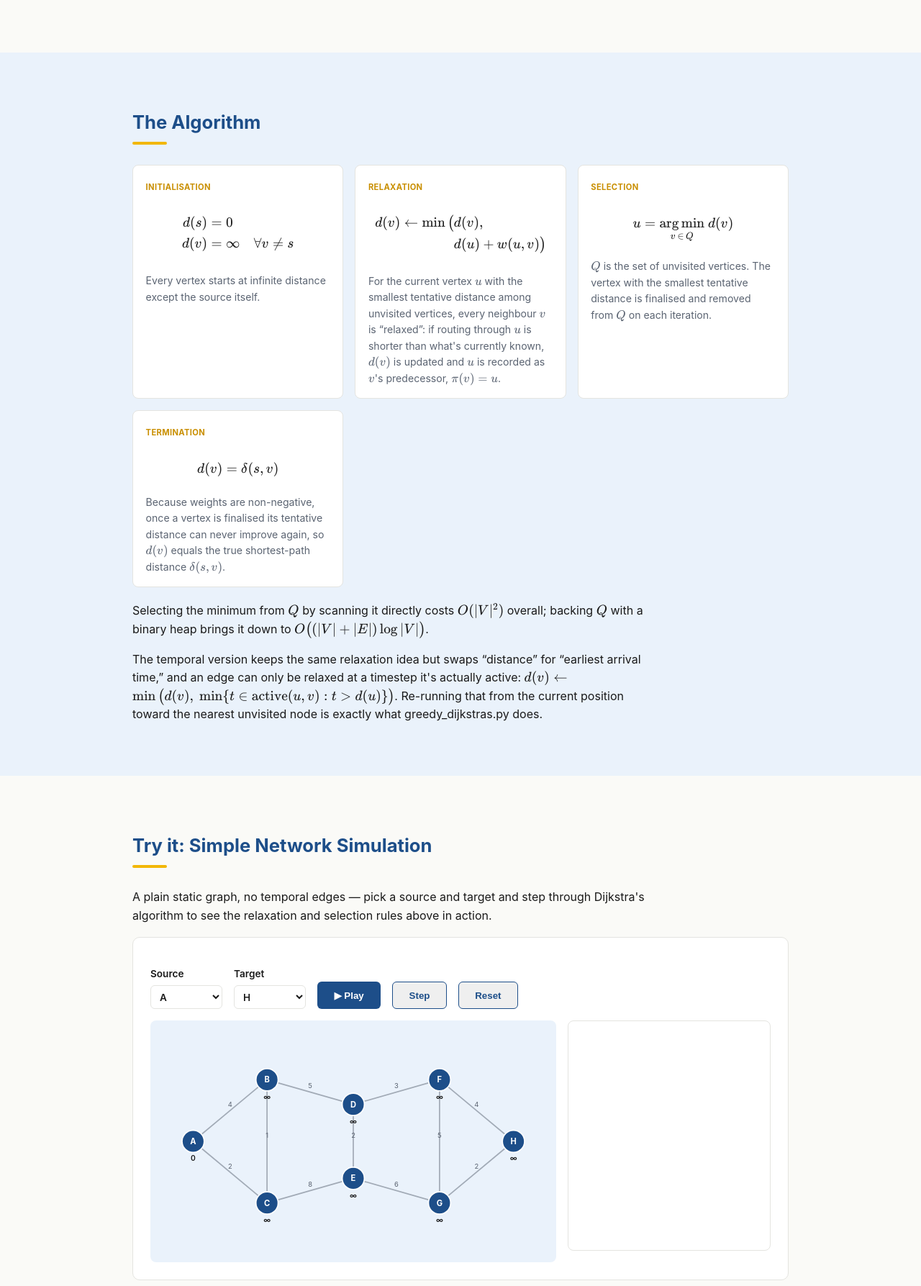
After one commit to phuongthaotyb55/phuongthaotyb55.github.io, a Flask app: page /theory/dijkstra/ in a window 1280 px wide. The commit adds this page. Shown: the part 733-2520 px from the top of the page at 72% size. Run offline with Flask 3, Linux system fonts and the light colour scheme.

Commit message:
add dijkstra theories

```diff
--- a/app.py
+++ b/app.py
@@ -11,6 +11,7 @@ from content.bio import (
 from content.projects import PROJECTS
 from content.temporal_graphs import ALGORITHMS, GRAPH_TYPES, BENCHMARK_SUMMARY
 from content.timeline import TIMELINE
+from content.theories import THEORIES, DIJKSTRA
 
 app = Flask(__name__)
 
@@ -25,6 +26,7 @@ def index():
         bio=BIO_PARAGRAPHS,
         timeline=TIMELINE,
         projects=PROJECTS,
+        theories=THEORIES,
         email=EMAIL,
         github_url=GITHUB_URL,
     )
@@ -42,5 +44,15 @@ def project_temporal_graphs():
     )
 
 
+@app.route("/theory/dijkstra/")
+def theory_dijkstra():
+    return render_template(
+        "theory_dijkstra.html",
+        name=NAME,
+        github_url=GITHUB_URL,
+        theory=DIJKSTRA,
+    )
+
+
 if __name__ == "__main__":
     app.run(debug=True)
--- a/content/bio.py
+++ b/content/bio.py
@@ -22,8 +22,7 @@ BIO_PARAGRAPHS = [
     "problems. Coming from a non-STEM background, pivoting into tech came with plenty of "
     "self-doubt. But I decided to dive in properly, and I'm currently completing my MSc in "
     "Data-Intensive Analysis at the University of St Andrews.",
-    "Today, I'm building on that foundation with a focus on machine learning and temporal "
-    "graphs.",
+    "Today, I'm building on that foundation with a focus on machine learning and graph theory.",
     "Outside of work, I love cooking with a bit of improvisation. I believe a recipe, much "
     "like a piece of work, is really just a first draft.",
     "If you'd like to get in touch, you can find me in the Contact section below ;)",
--- a/static/css/style.css
+++ b/static/css/style.css
@@ -102,7 +102,7 @@ section h2 {
 .section-alt { background: var(--color-primary-tint); }
 
 /* About */
-.about p { max-width: 720px; }
+.about p { max-width: 720px; text-align: justify; }
 
 /* Timeline */
 .timeline {
@@ -364,3 +364,86 @@ footer {
 .demo-table th { color: var(--color-muted); font-weight: 600; }
 
 .cta-center { text-align: center; margin-top: 2.5rem; }
+
+/* Theory section */
+.theory-block { margin-bottom: 2rem; }
+.theory-block h3 { color: var(--color-primary); margin-bottom: 0.5rem; }
+.theory-math { max-width: 720px; }
+.theory-steps {
+  display: grid;
+  grid-template-columns: repeat(auto-fit, minmax(220px, 1fr));
+  gap: 1rem;
+  margin: 1.25rem 0;
+}
+.theory-step {
+  background: var(--color-surface);
+  border: 1px solid var(--color-border);
+  border-radius: 8px;
+  padding: 1rem 1.1rem;
+}
+.theory-step-label {
+  display: inline-block;
+  font-size: 0.7rem;
+  font-weight: 700;
+  text-transform: uppercase;
+  letter-spacing: 0.03em;
+  color: var(--color-accent-dark);
+  margin-bottom: 0.4rem;
+}
+.theory-formula { overflow-x: auto; margin: 0.4rem 0; }
+.theory-step-note { margin: 0; color: var(--color-muted); font-size: 0.88rem; }
+
+/* Dijkstra simple-network demo */
+.dijkstra-panel { margin-top: 1.5rem; }
+.dijkstra-panel h4 { margin: 0 0 0.4rem; color: var(--color-ink); }
+.dijkstra-controls {
+  display: flex;
+  flex-wrap: wrap;
+  align-items: end;
+  gap: 1rem;
+  margin: 1rem 0;
+}
+.dijkstra-controls .demo-field { min-width: 100px; }
+.dijkstra-controls select {
+  padding: 0.4rem 0.5rem;
+  border: 1px solid var(--color-border);
+  border-radius: 6px;
+  background: var(--color-surface);
+  color: var(--color-ink);
+  font: inherit;
+}
+.dijkstra-layout {
+  display: grid;
+  grid-template-columns: minmax(0, 2fr) minmax(200px, 1fr);
+  gap: 1rem;
+  align-items: start;
+}
+@media (max-width: 720px) {
+  .dijkstra-layout { grid-template-columns: 1fr; }
+}
+.dijkstra-svg-wrap {
+  background: var(--color-primary-tint);
+  border-radius: 8px;
+  padding: 0.5rem;
+}
+.dijkstra-svg { width: 100%; height: 320px; display: block; }
+.dijkstra-edge { stroke: var(--color-muted); stroke-width: 2; stroke-opacity: 0.5; transition: stroke 0.2s; }
+.dijkstra-edge-active { stroke: var(--color-accent-dark); stroke-width: 3; stroke-opacity: 1; }
+.dijkstra-edge-path { stroke: #B3261E; stroke-width: 3.5; stroke-opacity: 1; }
+.dijkstra-weight { font-size: 11px; fill: var(--color-muted); text-anchor: middle; }
+.dijkstra-node-circle { fill: var(--color-primary); stroke: var(--color-surface); stroke-width: 2; }
+.dijkstra-node-visited { fill: var(--color-accent-dark); }
+.dijkstra-node-onpath { fill: #B3261E; }
+.dijkstra-node-label { fill: #fff; font-weight: 700; font-size: 13px; pointer-events: none; }
+.dijkstra-dist-label { fill: var(--color-ink); font-size: 12px; font-weight: 600; }
+.dijkstra-log {
+  background: var(--color-surface);
+  border: 1px solid var(--color-border);
+  border-radius: 8px;
+  padding: 0.75rem;
+  height: 320px;
+  overflow-y: auto;
+  font-size: 0.8rem;
+}
+.dijkstra-log-line { padding: 0.25rem 0; border-bottom: 1px solid var(--color-border); }
+.dijkstra-log-line:last-child { border-bottom: none; }
--- /dev/null
+++ b/static/js/dijkstra-demo.js
@@ -0,0 +1,272 @@
+(function () {
+  // A small fixed static network — plain letters, no theming, to keep focus on the algorithm.
+  const NODES = [
+    { id: "A", x: 60, y: 160 },
+    { id: "B", x: 180, y: 60 },
+    { id: "C", x: 180, y: 260 },
+    { id: "D", x: 320, y: 100 },
+    { id: "E", x: 320, y: 220 },
+    { id: "F", x: 460, y: 60 },
+    { id: "G", x: 460, y: 260 },
+    { id: "H", x: 580, y: 160 },
+  ];
+
+  const EDGES = [
+    ["A", "B", 4],
+    ["A", "C", 2],
+    ["B", "D", 5],
+    ["C", "B", 1],
+    ["C", "E", 8],
+    ["D", "F", 3],
+    ["D", "E", 2],
+    ["E", "G", 6],
+    ["F", "H", 4],
+    ["G", "H", 2],
+    ["F", "G", 5],
+  ];
+
+  function buildAdjacency() {
+    const adj = {};
+    NODES.forEach((n) => (adj[n.id] = []));
+    EDGES.forEach(([u, v, w]) => {
+      adj[u].push({ to: v, w });
+      adj[v].push({ to: u, w });
+    });
+    return adj;
+  }
+
+  // Runs Dijkstra and records a step-by-step trace for animation:
+  // each step is {type: "visit"|"relax"|"skip", node, from, dist, improved}
+  function runDijkstra(source, target) {
+    const adj = buildAdjacency();
+    const dist = {};
+    const prev = {};
+    const visited = new Set();
+    NODES.forEach((n) => (dist[n.id] = Infinity));
+    dist[source] = 0;
+    const trace = [];
+
+    while (visited.size < NODES.length) {
+      let u = null;
+      let best = Infinity;
+      for (const n of NODES) {
+        if (!visited.has(n.id) && dist[n.id] < best) {
+          best = dist[n.id];
+          u = n.id;
+        }
+      }
+      if (u === null) break;
+      visited.add(u);
+      trace.push({ type: "visit", node: u, dist: dist[u] });
+
+      if (u === target) break;
+
+      for (const { to, w } of adj[u]) {
+        if (visited.has(to)) continue;
+        const candidate = dist[u] + w;
+        if (candidate < dist[to]) {
+          dist[to] = candidate;
+          prev[to] = u;
+          trace.push({ type: "relax", node: to, from: u, dist: candidate, improved: true });
+        } else {
+          trace.push({ type: "relax", node: to, from: u, dist: candidate, improved: false });
+        }
+      }
+    }
+
+    const path = [];
+    if (dist[target] < Infinity) {
+      let cur = target;
+      while (cur !== undefined) {
+        path.unshift(cur);
+        cur = prev[cur];
+      }
+    }
+
+    return { trace, dist, path };
+  }
+
+  function svgEl(tag, attrs) {
+    const el = document.createElementNS("http://www.w3.org/2000/svg", tag);
+    for (const k in attrs) el.setAttribute(k, attrs[k]);
+    return el;
+  }
+
+  function initDemo(root) {
+    const posById = {};
+    NODES.forEach((n) => (posById[n.id] = n));
+
+    const svg = svgEl("svg", { viewBox: "0 0 640 320", class: "dijkstra-svg" });
+    const edgeEls = {};
+    const labelEls = {};
+
+    EDGES.forEach(([u, v, w]) => {
+      const a = posById[u];
+      const b = posById[v];
+      const line = svgEl("line", { x1: a.x, y1: a.y, x2: b.x, y2: b.y, class: "dijkstra-edge" });
+      svg.appendChild(line);
+      edgeEls[u + "|" + v] = line;
+      edgeEls[v + "|" + u] = line;
+
+      const mx = (a.x + b.x) / 2;
+      const my = (a.y + b.y) / 2;
+      const label = svgEl("text", { x: mx, y: my - 6, class: "dijkstra-weight" });
+      label.textContent = w;
+      svg.appendChild(label);
+    });
+
+    const distLabels = {};
+    NODES.forEach((n) => {
+      const g = svgEl("g", { class: "dijkstra-node", "data-node": n.id });
+      const circle = svgEl("circle", { cx: n.x, cy: n.y, r: 18, class: "dijkstra-node-circle" });
+      const label = svgEl("text", { x: n.x, y: n.y, class: "dijkstra-node-label", "text-anchor": "middle", "dominant-baseline": "central" });
+      label.textContent = n.id;
+      const dist = svgEl("text", { x: n.x, y: n.y + 32, class: "dijkstra-dist-label", "text-anchor": "middle" });
+      dist.textContent = "∞";
+      distLabels[n.id] = dist;
+      g.appendChild(circle);
+      g.appendChild(label);
+      svg.appendChild(g);
+      svg.appendChild(dist);
+    });
+
+    root.querySelector('[data-out="svg"]').appendChild(svg);
+
+    const sourceSelect = root.querySelector('[data-in="source"]');
+    const targetSelect = root.querySelector('[data-in="target"]');
+    NODES.forEach((n) => {
+      const o1 = document.createElement("option");
+      o1.value = n.id;
+      o1.textContent = n.id;
+      sourceSelect.appendChild(o1);
+      const o2 = document.createElement("option");
+      o2.value = n.id;
+      o2.textContent = n.id;
+      targetSelect.appendChild(o2);
+    });
+    sourceSelect.value = "A";
+    targetSelect.value = "H";
+
+    const logOut = root.querySelector('[data-out="log"]');
+    const resultOut = root.querySelector('[data-out="result"]');
+    const playBtn = root.querySelector('[data-action="play"]');
+    const stepBtn = root.querySelector('[data-action="step"]');
+    const resetBtn = root.querySelector('[data-action="reset"]');
+
+    let trace = [];
+    let stepIndex = 0;
+    let playTimer = null;
+    let finalPath = [];
+
+    function resetVisuals() {
+      Object.values(edgeEls).forEach((el) => (el.className.baseVal = "dijkstra-edge"));
+      root.querySelectorAll(".dijkstra-node-circle").forEach((el) => (el.className.baseVal = "dijkstra-node-circle"));
+      NODES.forEach((n) => (distLabels[n.id].textContent = "∞"));
+      logOut.innerHTML = "";
+      resultOut.innerHTML = "";
+    }
+
+    function setup() {
+      clearInterval(playTimer);
+      playTimer = null;
+      playBtn.textContent = "▶ Play";
+      const source = sourceSelect.value;
+      const target = targetSelect.value;
+      const result = runDijkstra(source, target);
+      trace = result.trace;
+      finalPath = result.path;
+      stepIndex = 0;
+      resetVisuals();
+      distLabels[source].textContent = "0";
+    }
+
+    function logLine(text) {
+      const p = document.createElement("div");
+      p.className = "dijkstra-log-line";
+      p.innerHTML = text;
+      logOut.appendChild(p);
+      logOut.scrollTop = logOut.scrollHeight;
+    }
+
+    function applyStep(step) {
+      if (step.type === "visit") {
+        const circle = root.querySelector(`[data-node="${step.node}"] .dijkstra-node-circle`);
+        circle.className.baseVal = "dijkstra-node-circle dijkstra-node-visited";
+        distLabels[step.node].textContent = step.dist;
+        logLine(`<strong>Visit ${step.node}</strong> — finalised at distance ${step.dist}`);
+      } else if (step.type === "relax") {
+        const edge = edgeEls[step.from + "|" + step.node];
+        if (edge) {
+          edge.className.baseVal = "dijkstra-edge dijkstra-edge-active";
+          setTimeout(() => {
+            if (edge.className.baseVal.indexOf("dijkstra-edge-path") === -1) {
+              edge.className.baseVal = "dijkstra-edge";
+            }
+          }, 500);
+        }
+        if (step.improved) {
+          distLabels[step.node].textContent = step.dist;
+          logLine(`Relax ${step.from} → ${step.node}: improved to ${step.dist}`);
+        } else {
+          logLine(`Relax ${step.from} → ${step.node}: ${step.dist} ≥ current, no change`);
+        }
+      }
+    }
+
+    function showResult() {
+      if (finalPath.length === 0) {
+        resultOut.innerHTML = `<p class="demo-message demo-message-fail">No path found.</p>`;
+        return;
+      }
+      for (let i = 0; i < finalPath.length - 1; i++) {
+        const edge = edgeEls[finalPath[i] + "|" + finalPath[i + 1]];
+        if (edge) edge.className.baseVal = "dijkstra-edge dijkstra-edge-path";
+      }
+      finalPath.forEach((id) => {
+        const circle = root.querySelector(`[data-node="${id}"] .dijkstra-node-circle`);
+        circle.className.baseVal = "dijkstra-node-circle dijkstra-node-visited dijkstra-node-onpath";
+      });
+      const totalDist = distLabels[finalPath[finalPath.length - 1]].textContent;
+      resultOut.innerHTML = `<p class="demo-message demo-message-success">Shortest path ${finalPath.join(" → ")} — total distance ${totalDist}.</p>`;
+    }
+
+    function step() {
+      if (stepIndex >= trace.length) {
+        showResult();
+        clearInterval(playTimer);
+        playTimer = null;
+        playBtn.textContent = "▶ Play";
+        return;
+      }
+      applyStep(trace[stepIndex]);
+      stepIndex++;
+    }
+
+    playBtn.addEventListener("click", () => {
+      if (playTimer) {
+        clearInterval(playTimer);
+        playTimer = null;
+        playBtn.textContent = "▶ Play";
+        return;
+      }
+      playBtn.textContent = "⏸ Pause";
+      playTimer = setInterval(step, 700);
+    });
+    stepBtn.addEventListener("click", () => {
+      clearInterval(playTimer);
+      playTimer = null;
+      playBtn.textContent = "▶ Play";
+      step();
+    });
+    resetBtn.addEventListener("click", setup);
+    sourceSelect.addEventListener("change", setup);
+    targetSelect.addEventListener("change", setup);
+
+    setup();
+  }
+
+  document.addEventListener("DOMContentLoaded", () => {
+    const root = document.getElementById("dijkstra-demo-root");
+    if (root) initDemo(root);
+  });
+})();
--- a/templates/base.html
+++ b/templates/base.html
@@ -13,6 +13,7 @@
       <nav class="nav-links">
         <a href="/#about">About</a>
         <a href="/#timeline">Timeline</a>
+        <a href="/#theory">Theory</a>
         <a href="/#projects">Projects</a>
         <a href="/#contact">Contact</a>
         <a href="{{ github_url }}" target="_blank" rel="noopener noreferrer">GitHub</a>
--- /dev/null
+++ b/templates/theory_dijkstra.html
@@ -0,0 +1,77 @@
+{% extends "base.html" %}
+
+{% block title %}{{ theory.name }} — {{ name }}{% endblock %}
+
+{% block content %}
+<section class="project-header">
+  <div class="container">
+    <a class="back-link" href="/#theory">&larr; Back to theory</a>
+    <h1>{{ theory.name }}</h1>
+    <p class="project-intro">{{ theory.intro | safe }}</p>
+    {% for para in theory.definition %}
+    <p class="theory-math">{{ para }}</p>
+    {% endfor %}
+  </div>
+</section>
+
+<section class="section-alt">
+  <div class="container">
+    <h2>The Algorithm</h2>
+    <div class="section-underline"></div>
+    <div class="theory-steps">
+      {% for step in theory.steps %}
+      <div class="theory-step">
+        <span class="theory-step-label">{{ step.label }}</span>
+        <p class="theory-math theory-formula">$${{ step.formula }}$$</p>
+        <p class="theory-step-note">{{ step.note }}</p>
+      </div>
+      {% endfor %}
+    </div>
+
+    <p class="theory-math">{{ theory.complexity }}</p>
+    <p class="theory-math">{{ theory.connection }}</p>
+  </div>
+</section>
+
+<section>
+  <div class="container">
+    <h2>Try it: Simple Network Simulation</h2>
+    <div class="section-underline"></div>
+    <p class="project-intro">
+      A plain static graph, no temporal edges — pick a source and target and step
+      through Dijkstra's algorithm to see the relaxation and selection rules above in
+      action.
+    </p>
+    <div class="demo-panel">
+      <div id="dijkstra-demo-root">
+        <div class="dijkstra-controls">
+          <label class="demo-field">
+            Source
+            <select data-in="source"></select>
+          </label>
+          <label class="demo-field">
+            Target
+            <select data-in="target"></select>
+          </label>
+          <button type="button" class="btn btn-primary" data-action="play">▶ Play</button>
+          <button type="button" class="btn btn-outline" data-action="step">Step</button>
+          <button type="button" class="btn btn-outline" data-action="reset">Reset</button>
+        </div>
+        <div class="dijkstra-layout">
+          <div data-out="svg" class="dijkstra-svg-wrap"></div>
+          <div class="dijkstra-log" data-out="log"></div>
+        </div>
+        <div data-out="result"></div>
+      </div>
+    </div>
+  </div>
+</section>
+
+<link rel="stylesheet" href="https://cdn.jsdelivr.net/npm/katex@0.16.11/dist/katex.min.css">
+<script defer src="https://cdn.jsdelivr.net/npm/katex@0.16.11/dist/katex.min.js"></script>
+<script defer src="https://cdn.jsdelivr.net/npm/katex@0.16.11/dist/contrib/auto-render.min.js"
+  onload="renderMathInElement(document.body, {delimiters: [{left: '$$', right: '$$', display: true}, {left: '$', right: '$', display: false}]});"></script>
+<script src="{{ url_for('static', filename='js/dijkstra-demo.js') }}" defer></script>
+
+<div style="height: 3rem;"></div>
+{% endblock %}
```
Also changed, not shown: content/theories.py (added, +90 -0 lines), templates/index.html (+24 -1 lines).
